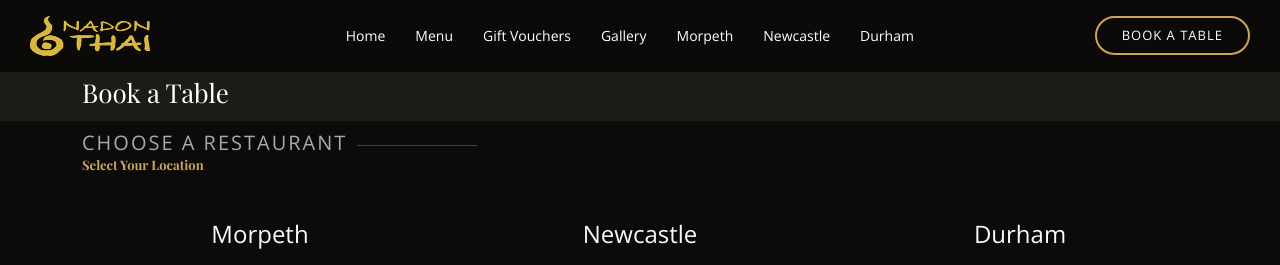
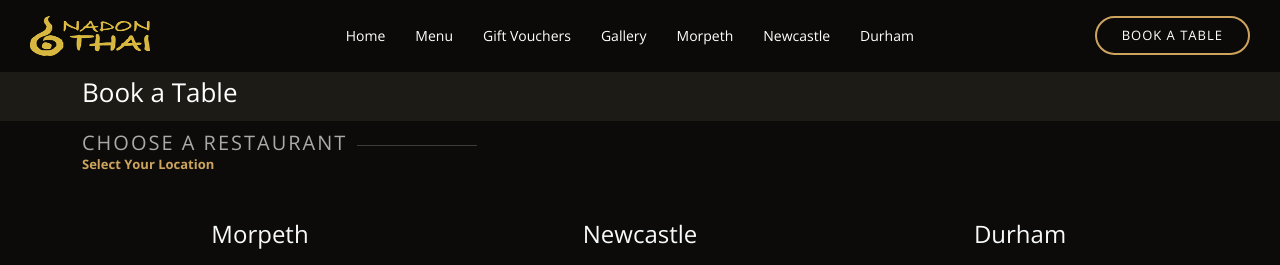
Before and after one commit to fractionerp/nadonthai.co.uk, a Jekyll site: the page built from book-a-table.html, in a window 1280 px wide. Shown: the top 265 px of the page. Built offline with Jekyll 4.4.1, drawn with Linux system fonts in a browser that asks for light colours.

Commit message:
style: unify title fonts to Open Sans across site

```diff
--- a/_includes/head.html
+++ b/_includes/head.html
@@ -39,7 +39,7 @@
 {% endif %}
 
 <!-- Google Fonts - display swap for better performance -->
-<link href="https://fonts.googleapis.com/css2?family=Open+Sans:wght@300;400;600;700&family=Playfair+Display:wght@400;500;600;700&family=Poppins:wght@300;400;500;600;700&display=swap" rel="stylesheet">
+<link href="https://fonts.googleapis.com/css2?family=Open+Sans:wght@300;400;600;700&family=Poppins:wght@300;400;500;600;700&display=swap" rel="stylesheet">
 
 <!-- Critical CSS inline for above-the-fold content -->
 <style>
--- a/style.css
+++ b/style.css
@@ -22,7 +22,7 @@ a:hover {
 }
 
 h1, h2, h3, h4, h5, h6 {
-  font-family: "Playfair Display", serif;
+  font-family: "Open Sans", sans-serif;
 }
 
 /*--------------------------------------------------------------
@@ -605,7 +605,7 @@ section {
   margin: 0;
   font-size: 36px;
   font-weight: 700;
-  font-family: "Playfair Display", serif;
+  font-family: "Open Sans", sans-serif;
   color: #cda45e;
 }
 
```
